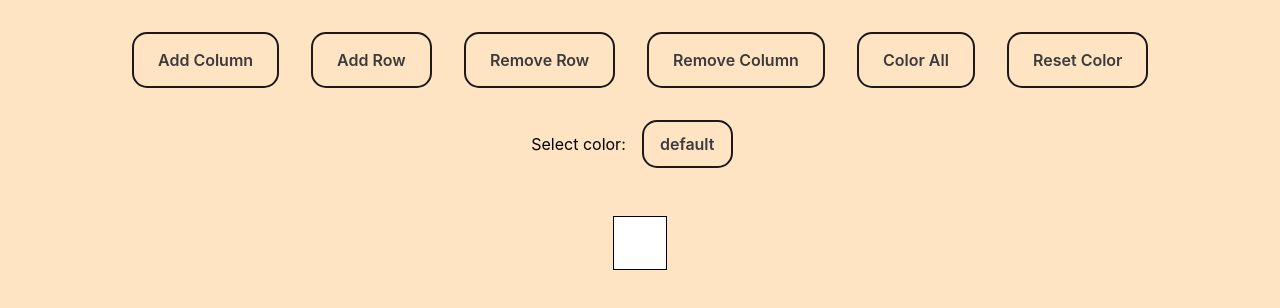
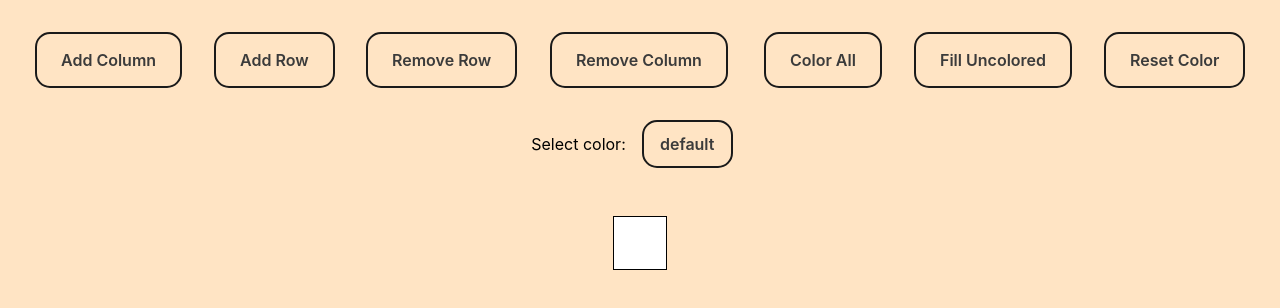
Before and after one commit to shellyh0626/Assignment6TTP, a React (Create React App) app: page / in a window 1280 px wide. Shown: the top 308 px of the page. Built offline with nearby package versions, Linux system fonts and the light colour scheme.

Commit message:
added a fill uncolored function

```diff
--- a/src/components/Table/Table.jsx
+++ b/src/components/Table/Table.jsx
@@ -70,14 +70,25 @@ const Table = () => {
     });
   }
 
+  //this function is called when the fill uncolored button is clicked
+  //this function colors all the default colored cell with the color
+  //that is currently selected
+  const fillUncoloredCell = ()=>{
+    const tableCells = document.querySelectorAll('.Table td');
+    tableCells.forEach((cell) => {
+      if(cell.style.backgroundColor === "" || cell.style.backgroundColor === "white"){
+        cell.style.backgroundColor = color;
+      }
+    });
+  }
 
   return (
     <div className='Table'>
         <button className="button" onClick={addColumn}>Add Column</button>
         <button className="button" onClick={addRow}>Add Row</button>
         <button className="button" onClick={removeRow}>Remove Row</button>
-        <button className="button" onClick={removeColumn}>Remove Column</button>
-        <button className="button" onClick={colorAll}>Color All</button>
+        <button className="button" onClick={removeColumn}>Remove Column</button>        <button className="button" onClick={colorAll}>Color All</button>
+        <button className="button" onClick={fillUncoloredCell}>Fill Uncolored</button>
         <button className="button" onClick={resetColor}>Reset Color</button>
         <div className='colorPicker'>
         <label>Select color:</label>
```
